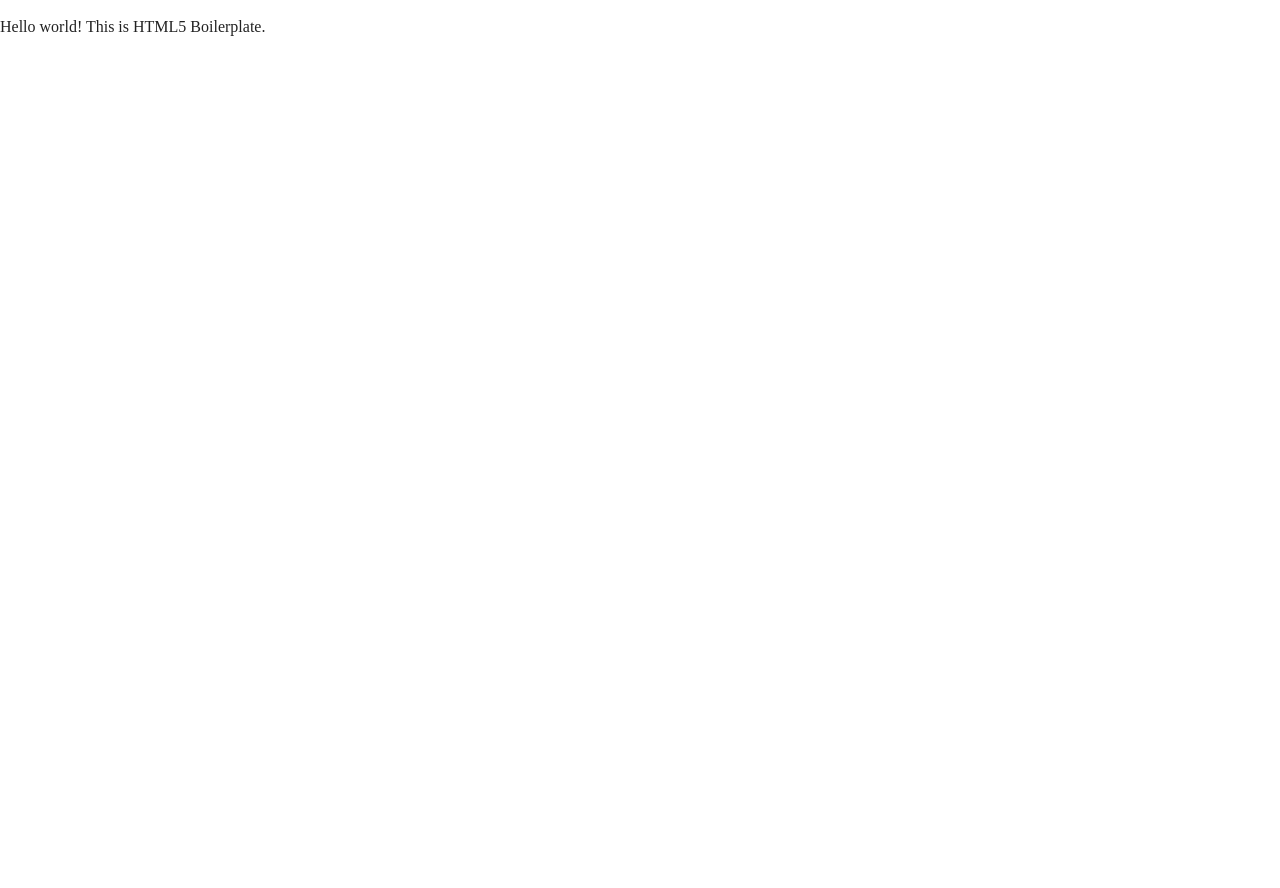
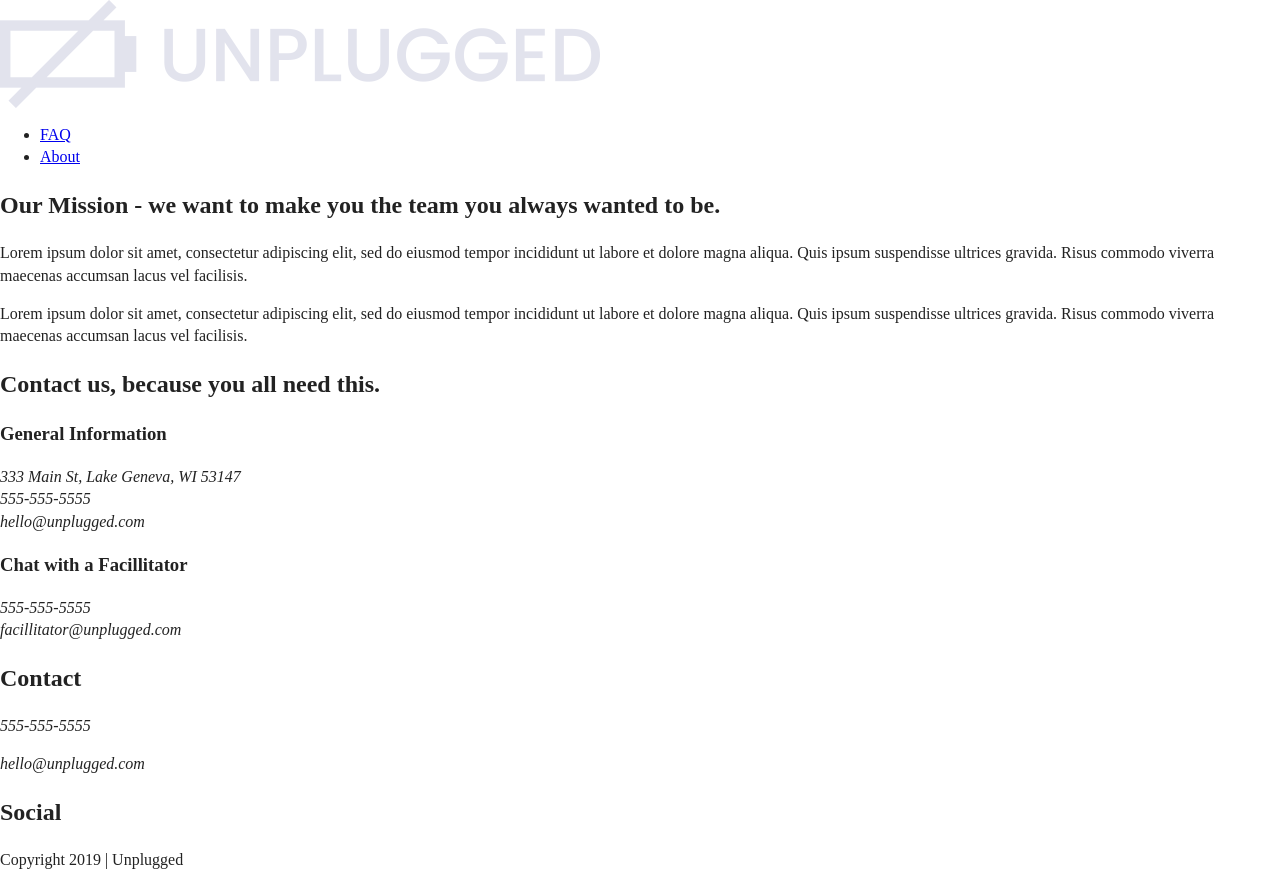
Before and after one commit to Dsmndcrry/unplugged, a website: page about/index.html in a window 1280 px wide. Before the commit the page ends 800 px from the top, so only its background shows below. Drawn offline with Linux system fonts and the light colour scheme; files that its build step writes are made by us from their sources; files whose address does not match are found by name.

Commit message:
added about page content

```diff
--- a/about/index.html
+++ b/about/index.html
@@ -24,8 +24,99 @@
 
 <body>
 
-  <!-- Add your site or application content here -->
-  <p>Hello world! This is HTML5 Boilerplate.</p>
+  <header>
+     <div class="content-wrapper">
+        <a href="#"><img src="../img/unplugged-logo.png" alt="unplugged logo"></a>
+        <div class-"header-divider"></div>
+        <nav>
+           <ul>
+              <li><a href="../faq/index.html" target="_blank">FAQ</a></li>
+              <li><a href="../about/index.html" target="_blank">About</a></li>
+           </ul>
+        </nav>
+     </div>
+   </header>
+
+   <main>
+
+     <section class="mission">
+         <div class="content-wrapper">
+             <div class="mission-content">
+                 <h2>Our Mission - we want to make you the team you always wanted to be.</h2>
+                 <p>Lorem ipsum dolor sit amet, consectetur adipiscing elit, sed do eiusmod tempor incididunt ut labore et dolore magna aliqua. Quis ipsum suspendisse ultrices gravida. Risus commodo viverra maecenas accumsan lacus vel facilisis. </p>
+                 <p>Lorem ipsum dolor sit amet, consectetur adipiscing elit, sed do eiusmod tempor incididunt ut labore et dolore magna aliqua. Quis ipsum suspendisse ultrices gravida. Risus commodo viverra maecenas accumsan lacus vel facilisis. </p>
+             </div>
+         </div> <!-- mission content ends -->
+     </section> <!-- contact info -->
+
+     <section class="map">
+         <figure>
+         </figure>
+     </section>
+
+     <section class="contact">
+         <div class="content-wrapper">
+             <h2>Contact us, because you all need this.</h2>
+             <h3>General Information</h3>
+             <address>
+                 <p>333 Main St, Lake Geneva, WI 53147<br>
+                    555-555-5555<br>
+                    hello@unplugged.com
+                 </p>
+              </address>
+              <h3>Chat with a Facillitator</h3>
+              <address>
+                  <p>555-555-5555<br>
+                     facillitator@unplugged.com
+                  </p>
+              </address>
+
+         </div>
+     </section>
+
+   </main>
+
+
+
+
+
+
+
+
+
+
+
+
+
+
+
+
+
+
+   <footer>
+       <div class="content-wrapper">
+           <div class="footer-content">
+               <div class="contact">
+                   <h2> Contact </h2>
+                   <address>
+                       <p>555-555-5555</p>
+                       <p>hello@unplugged.com</p>
+                   </address>
+               </div>
+           </div>
+           <div class="social">
+              <div class="social-icons">
+                 <h2> Social </h2>
+                 <p><a href="https://www.facebook.com/yoursite" target="_blank"></a></p>
+              </div>
+           </div>
+       </div>
+       <div class="copyright">
+          <p> Copyright 2019  |  Unplugged </p>
+       </div>
+   </footer>
+
+
   <script src="js/vendor/modernizr-3.11.2.min.js"></script>
   <script src="js/plugins.js"></script>
   <script src="js/main.js"></script>
```
